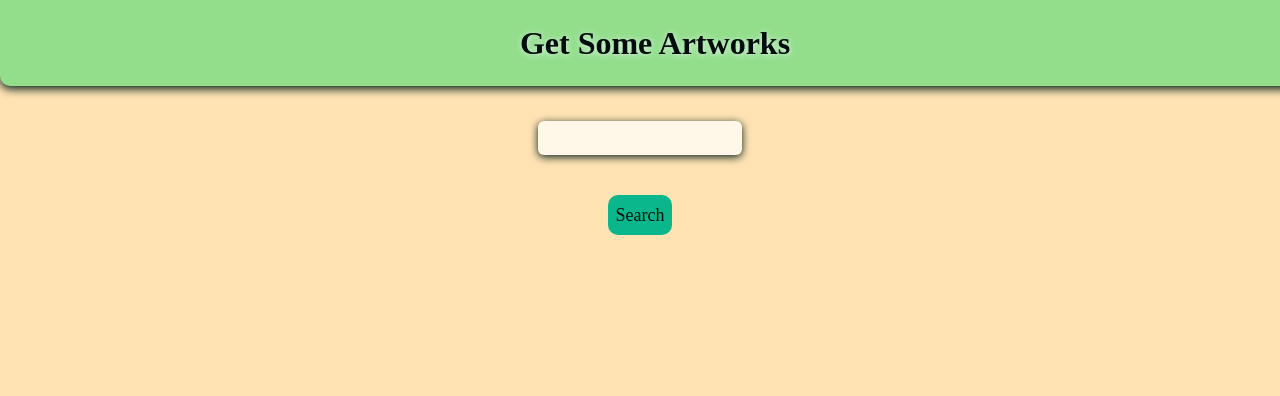
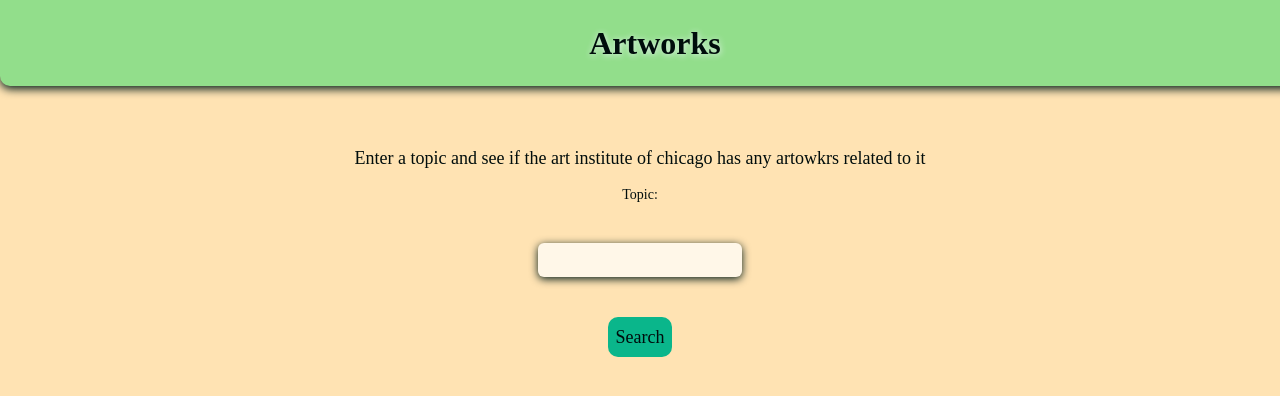
Before and after one commit to mixedbyinstinct/playground, a React (Create React App) app: page / in a window 1280 px wide. Shown: the top 396 px of the page. Built offline with nearby package versions, Linux system fonts and the light colour scheme; a web font is replaced by a local one.

Commit message:
studding

```diff
--- a/src/app.jsx
+++ b/src/app.jsx
@@ -63,9 +63,10 @@
 const Container = styled.div`
 display: flex;
 flex-flow: column nowrap;
-flex-grow: 1;
 align-items: center;
 justify-content: center;
+padding: 10px;
+margin-top: 15vh;
 & label {
   font-family: 'text';
   font-size: 14px;
@@ -101,10 +102,10 @@
   return (
     <>
     <GlobalStyles />
+    <Jumbotron>
+        <h1>Artworks</h1>
+    </Jumbotron>
     <Container>
-        <Jumbotron>
-            <h1>Get Some Artworks</h1>
-        </Jumbotron>
     <p>Enter a topic and see if the art institute of chicago has any artowkrs related to it</p>
     <label>Topic:</label>
     <input type="text" />
```
